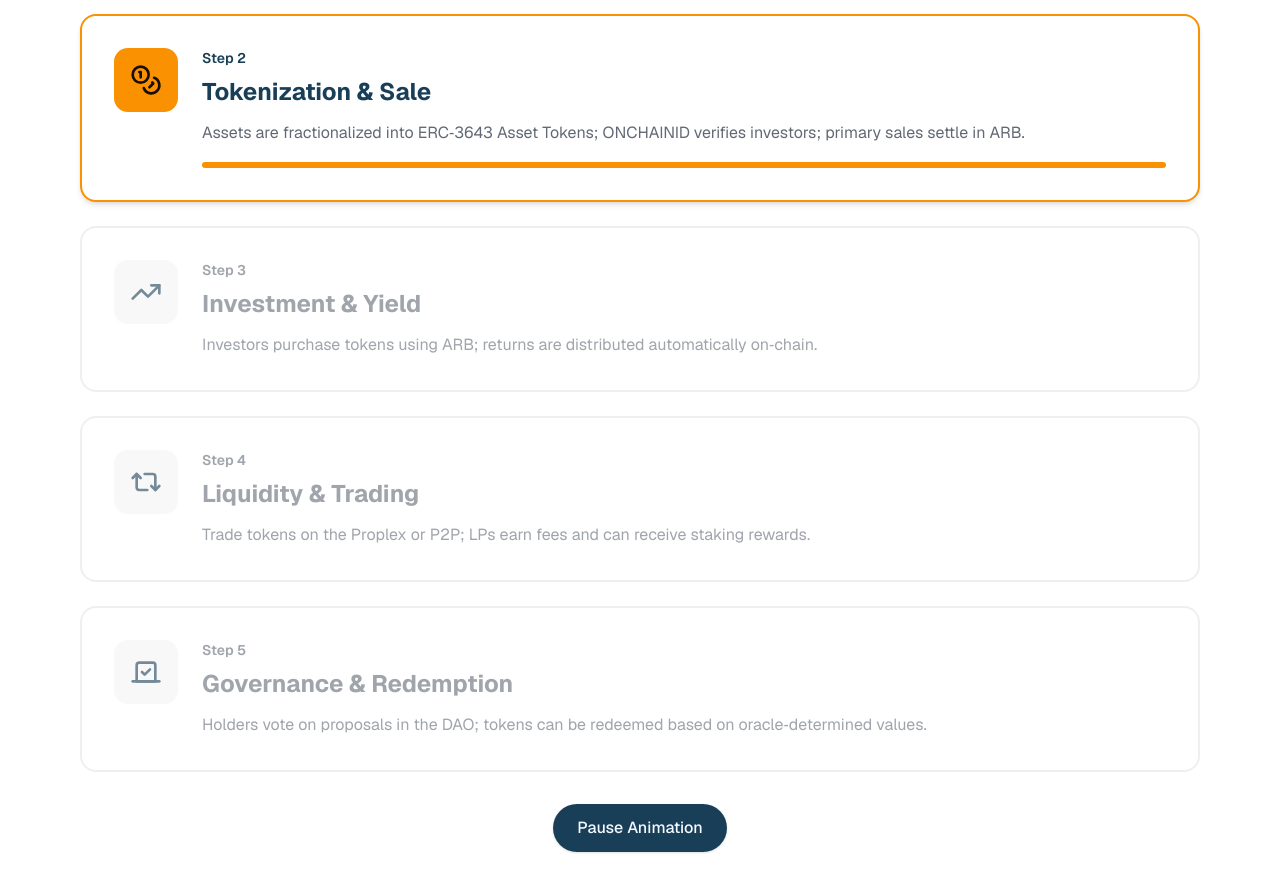
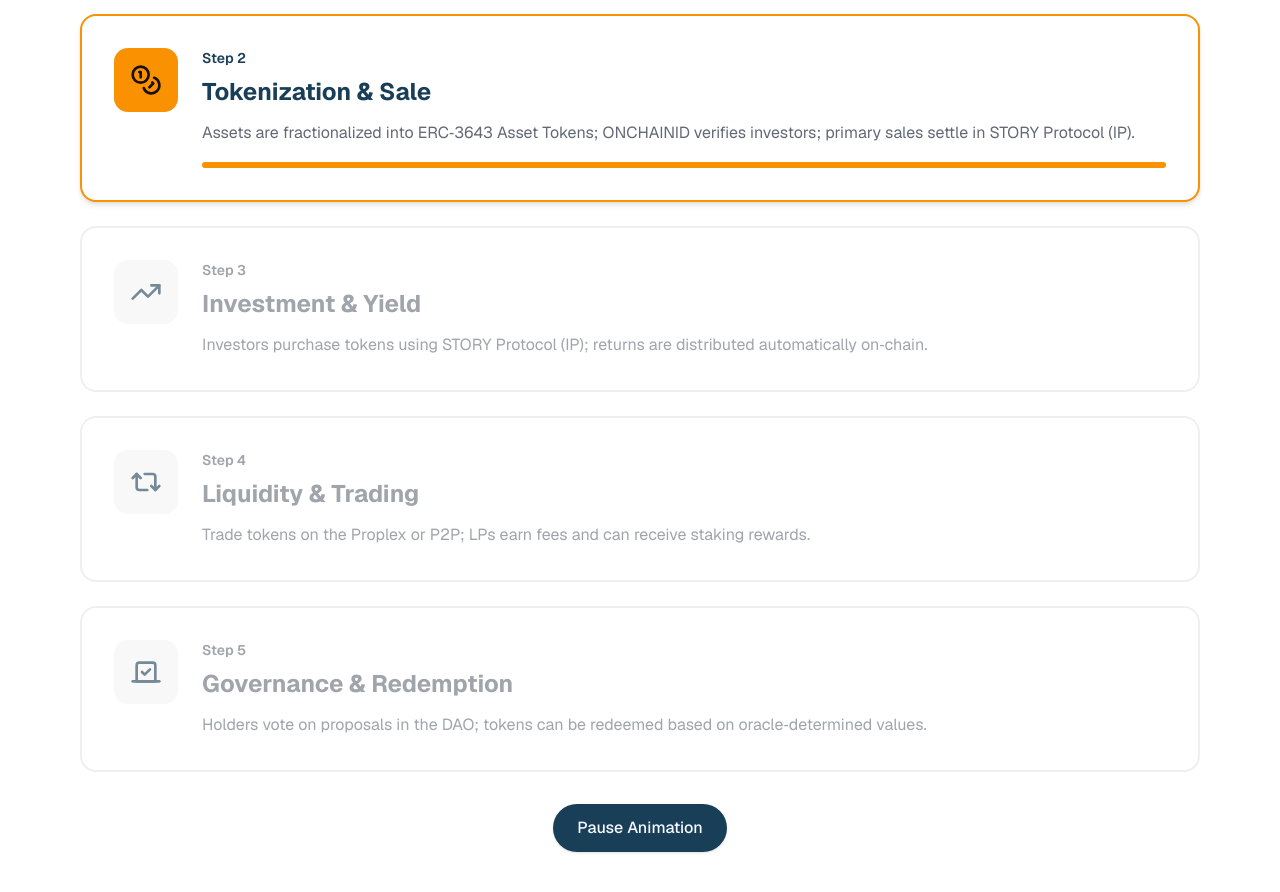
Before and after one commit to proplex/proplexvietnam, a Next.js app: page / in a window 1280 px wide. Shown: the part 2180-3072 px from the top of the page. Built offline with nearby package versions, Linux system fonts and the light colour scheme.

Commit message:
how proplex work section

```diff
--- a/components/sections/workflow.tsx
+++ b/components/sections/workflow.tsx
@@ -12,13 +12,13 @@ const STEPS = [
   },
   {
     title: "Tokenization & Sale",
-    body: "Assets are fractionalized into ERC‑3643 Asset Tokens; ONCHAINID verifies investors; primary sales settle in ARB.",
+    body: "Assets are fractionalized into ERC‑3643 Asset Tokens; ONCHAINID verifies investors; primary sales settle in STORY Protocol (IP).",
     icon: Coins,
     color: "from-[#FF9900] to-[#FFb424]",
   },
   {
     title: "Investment & Yield",
-    body: "Investors purchase tokens using ARB; returns are distributed automatically on‑chain.",
+    body: "Investors purchase tokens using STORY Protocol (IP); returns are distributed automatically on‑chain.",
     icon: TrendingUp,
     color: "from-[#337AB7] to-[#003366]",
   },
```
